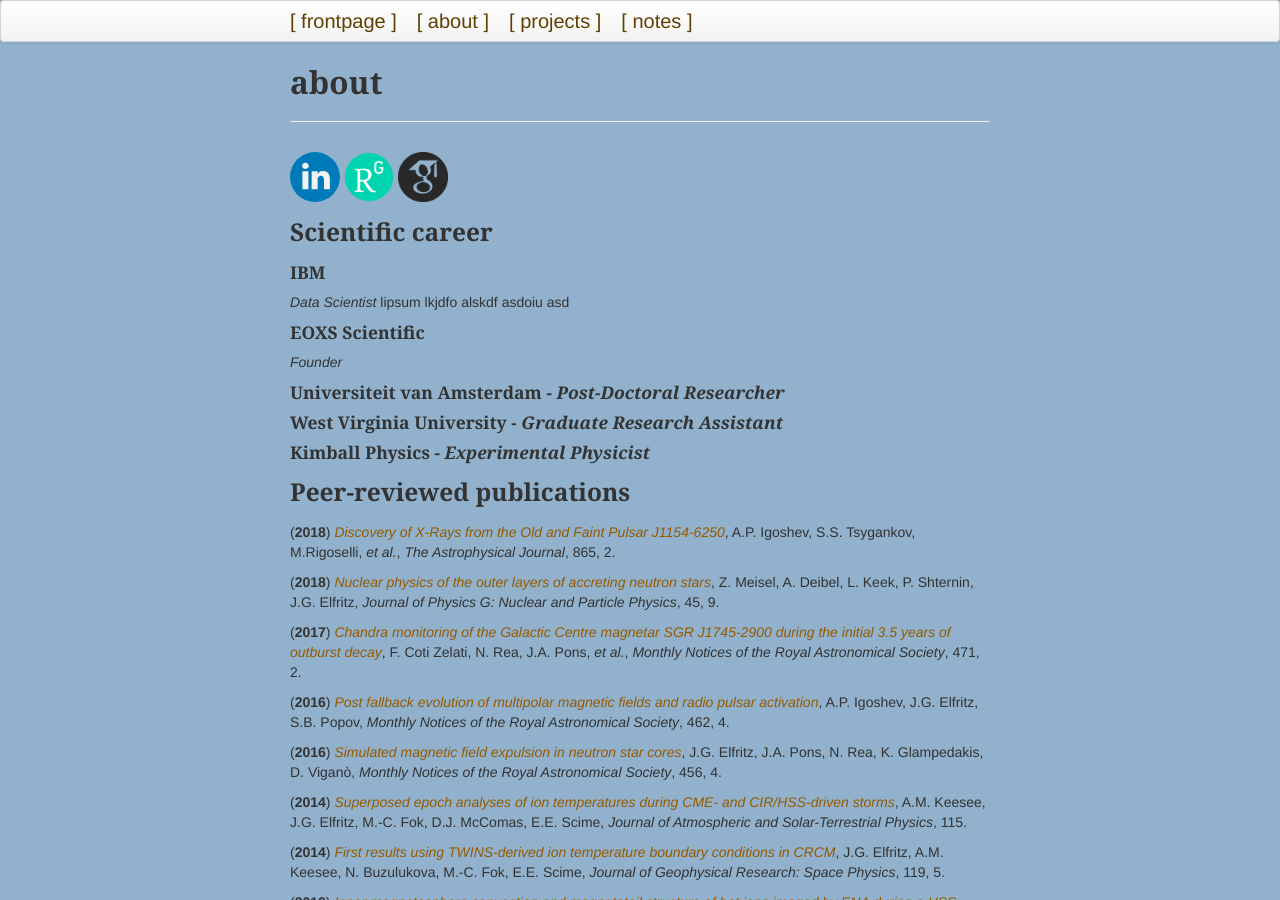
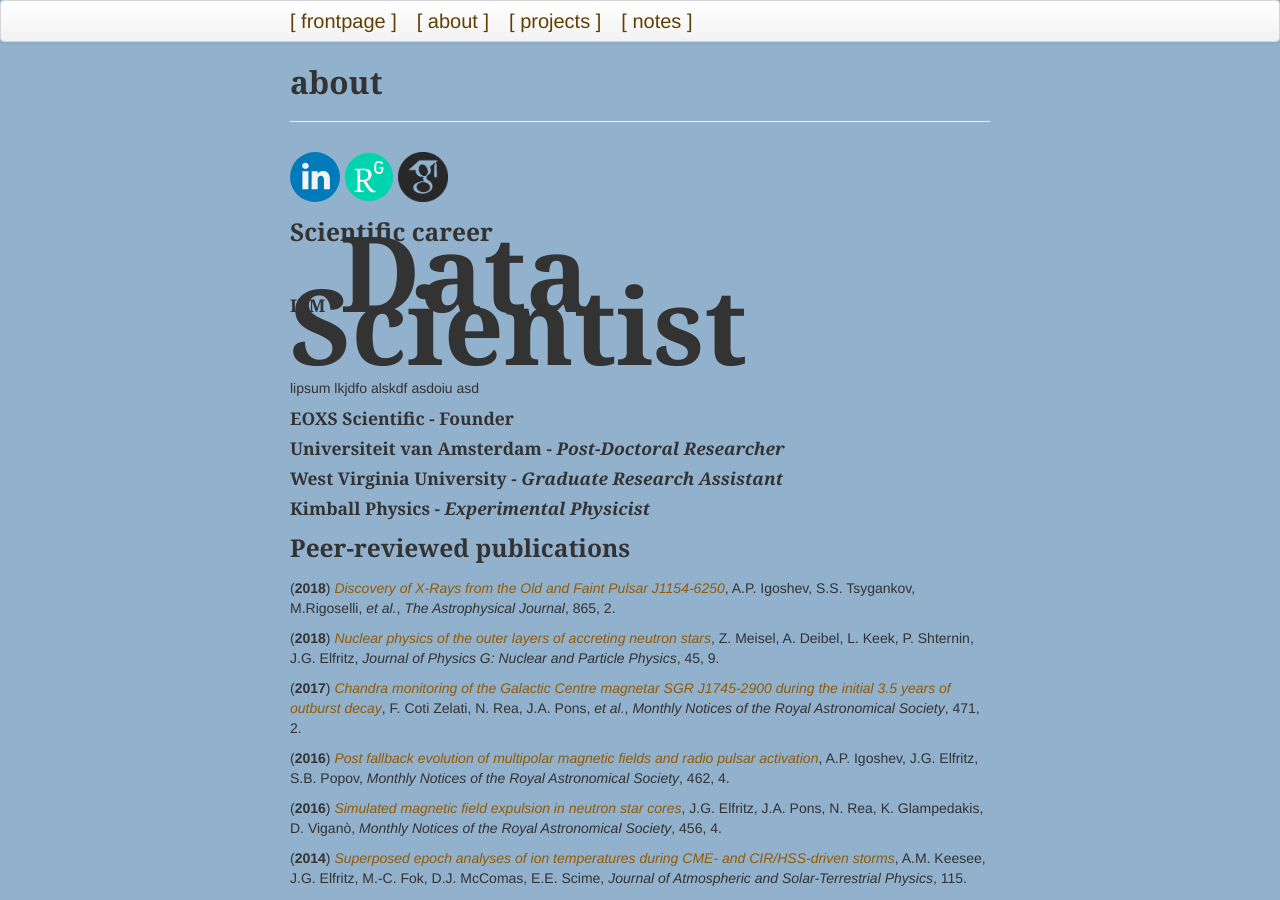
Before and after one commit to justinelfritz/justinelfritz.github.io, a Jekyll site: the page built from pages/about.md, in a window 1280 px wide and 900 px high. Built offline with Jekyll 4.4.1, drawn with Linux system fonts in a browser that asks for light colours.

Commit message:
formatting updates in About

```diff
--- a/pages/about.md
+++ b/pages/about.md
@@ -8,12 +8,10 @@ description: general synopsis and motivation
 
 ### Scientific career
 
-#### **IBM**
-*Data Scientist*
+#### **IBM** - <span style="font-size:6em; font-style=italics">Data Scientist</span>
 lipsum lkjdfo alskdf asdoiu asd
 
-#### **EOXS Scientific**
-*Founder*
+#### **EOXS Scientific** - <span style="font-size=4em; font-style=italics">Founder</span>
 
 #### **Universiteit van Amsterdam** - *Post-Doctoral Researcher*
 
```
